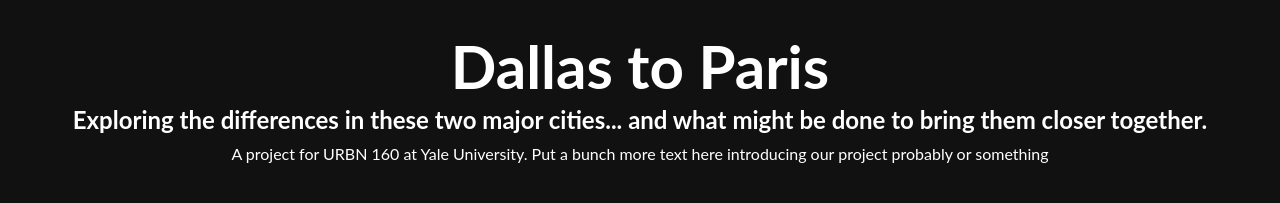
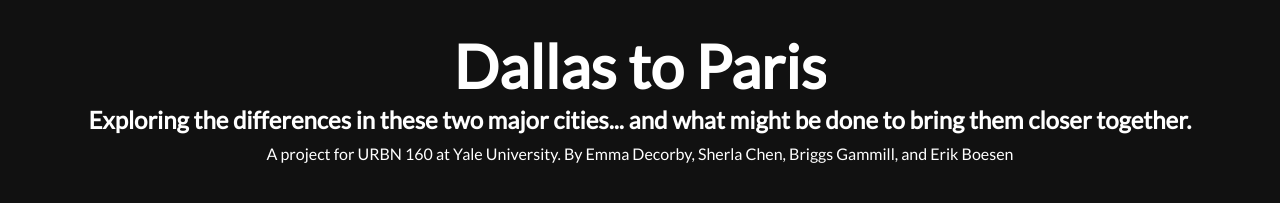
Before and after one commit to ErikBoesen/dallastoparis, a plain HTML site: page index.html in a window 1280 px wide. Shown: the top 203 px of the page. Drawn offline with Linux system fonts and the light colour scheme; grey boxes are pictures that could not be loaded.

Commit message:
Tweak styling

```diff
--- a/index.html
+++ b/index.html
@@ -2,15 +2,16 @@
 <html>
     <head>
         <title>Dallas to Paris</title>
+        <link rel="preconnect" href="https://fonts.googleapis.com">
+        <link rel="preconnect" href="https://fonts.gstatic.com" crossorigin>
+        <link href="https://fonts.googleapis.com/css2?family=Lato&display=swap" rel="stylesheet">
         <link rel="stylesheet" href="style.css">
     </head>
     <body>
         <header>
-            <div class="header_content">
-                <h1>Dallas to Paris</h1>
-                <h2>Exploring the differences in these two major cities... and what might be done to bring them closer together.</h2>
-                <p>A project for URBN 160 at Yale University. Put a bunch more text here introducing our project probably or something</p>
-            </div>
+            <h1>Dallas to Paris</h1>
+            <h2>Exploring the differences in these two major cities... and what might be done to bring them closer together.</h2>
+            <p>A project for URBN 160 at Yale University. By Emma Decorby, Sherla Chen, Briggs Gammill, and Erik Boesen</p>
         </header>
         <section>
             <div class="sidebar">
@@ -120,6 +121,7 @@
             <p>Unfccc.int. Accessed May 6, 2024. https://unfccc.int/climate-action/un-global-climate-action-awards/climate-leaders/city-of-paris.</p>
             <p>“Dallas Strategic Mobility Plan.” Strategic Mobility Plan. Accessed May 6, 2024. https://dallascityhall.com/departments/transportation/Pages/strategic-mobility-plan.aspx.</p>
             <p>“Dart Code of Conduct.” DART. Accessed May 6, 2024. https://www.dart.org/about/about-dart/about-dart/code-of-conduct.</p>
+            <p>Background images sourced from <a href="https://unsplash.com">Unsplash</a>, licensed under Creative Commons 0 License</p>
         </footer>
         <script src="scripts.js"></script>
     </body>
```
